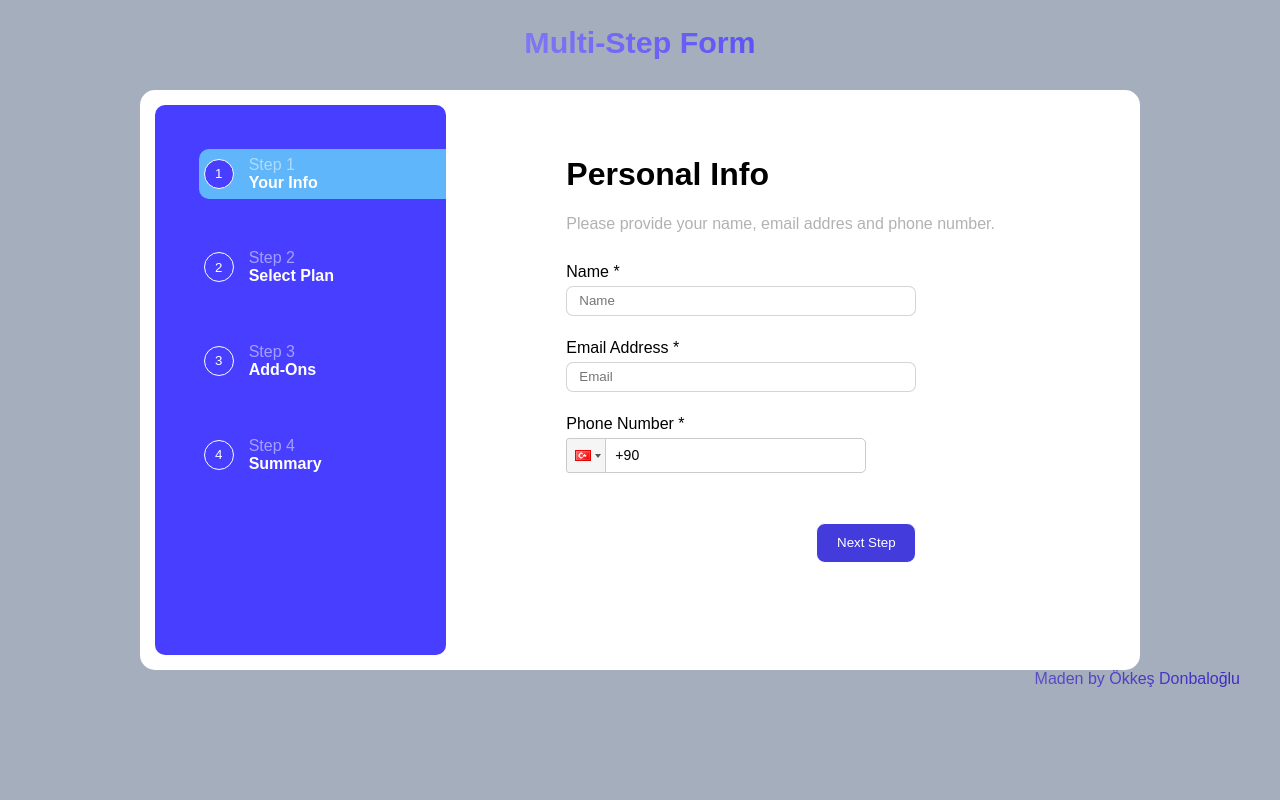
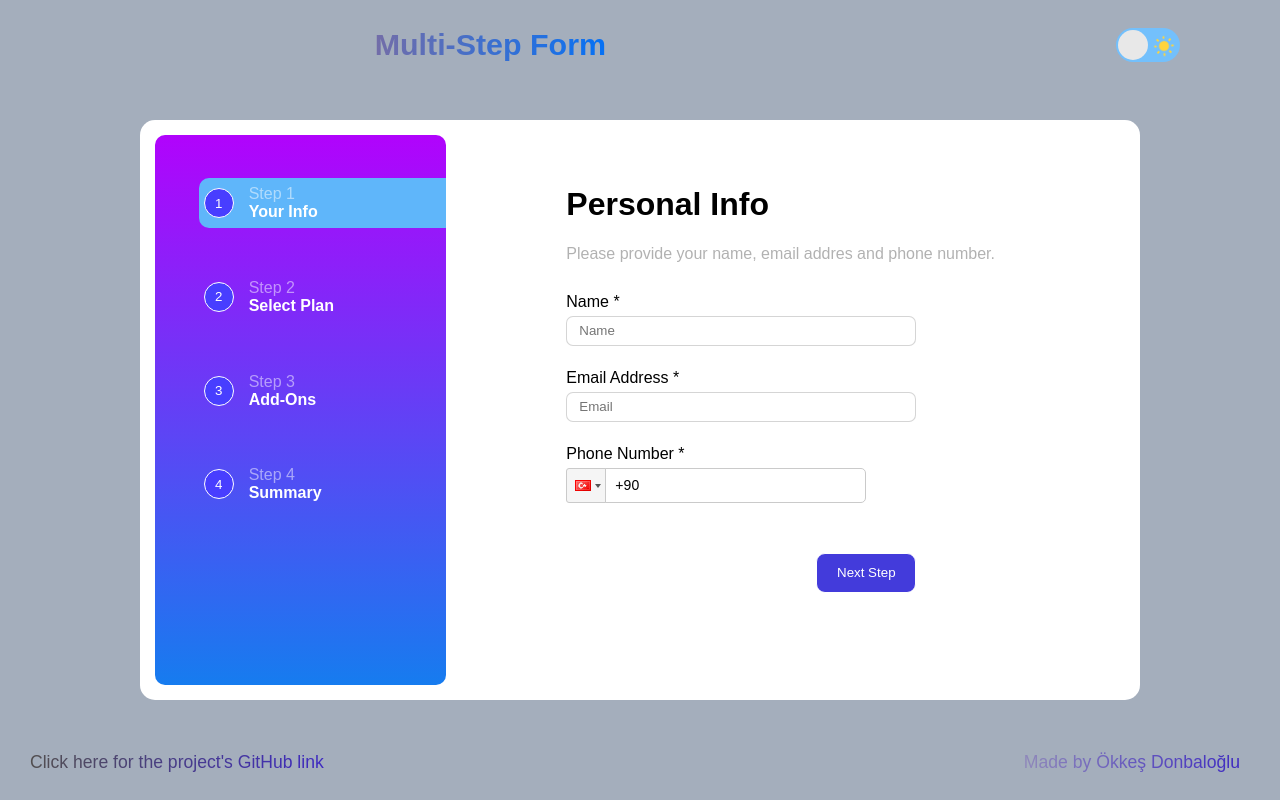
Before and after one commit to okkesd/Multi-Step-Form, a React (Create React App) app: page / in a window 1280 px wide. Built offline with nearby package versions, Linux system fonts and the light colour scheme.

Commit message:
dark mode added, images uploaded, and some changes made

```diff
--- a/src/components/form-3.jsx
+++ b/src/components/form-3.jsx
@@ -1,7 +1,7 @@
 import { React, useState } from "react";
 
 export default function Form3({next, back, addFirst, setAddFirst, addSecond, setAddSecond, addThird,
-                               setAddThird, isYearOrMonth}){
+                               setAddThird, isYearOrMonth, theme}){
 
     // set what's gonna happen when user clicks on an add-on
     let styleFirst = addFirst ? "2px solid blue": "none"
@@ -49,7 +49,7 @@ export default function Form3({next, back, addFirst, setAddFirst, addSecond, set
         </div>
 
         <div className="form-3-buttons">
-            <button className="form-3-back" onClick={back}>Go Back</button>
+            <button className={theme ? "form-3-back-dark" : "form-3-back"} onClick={back}>Go Back</button>
         </div>
         <div className="form-3-buttons">
             <button className="form-3-next" onClick={next}>Next Step</button>
--- a/src/components/main.jsx
+++ b/src/components/main.jsx
@@ -34,8 +34,9 @@ export default function Main(){
 
     // states for showing the informations at the end
     const [summary,setSummary] = useState("")
-    const [showMessage, setShowMessage] = useState(false)
-    const [price,setPrice] = useState(0)
+    const [showMessage, setShowMessage] = useState(false) // order taken message's state
+    const [price,setPrice] = useState(0) // price's state
+    const [theme,setTheme] = useState(false) // dark-theme or light-theme state
 
     // add the plan to the summary to show to user at the end (setting price is for every plan is in form 2)
     // note: sum is a variable, summary is a state
@@ -101,45 +102,46 @@ export default function Main(){
     let currentForm
     if (num===1){
         currentForm = <Form1 next={next} name={name} setName={setName} email={email} setEmail={setEmail}
-        phone={phone} setPhone={setPhone} nameTrue={nameTrue} emailTrue={emailTrue} phoneTrue={phoneTrue}/>
+        phone={phone} setPhone={setPhone} nameTrue={nameTrue} emailTrue={emailTrue} phoneTrue={phoneTrue} theme={theme}/>
     } else if (num===2){
         currentForm = <Form2 next={next} back={back} divFirst={divFirst} setDivFirst={setDivFirst}
         divSecond={divSecond} setDivSecond={setDivSecond} divThird={divThird} setDivThird={setDivThird}
-        isYearOrMonth={isYearOrMonth} setYearOrMonth={setYearOrMonth} price={price} setPrice={setPrice}/>
+        isYearOrMonth={isYearOrMonth} setYearOrMonth={setYearOrMonth} price={price} setPrice={setPrice} theme={theme}/>
     } else if (num===3){
         currentForm = <Form3 next={next} back={back} addFirst={addFirst} setAddFirst={setAddFirst}
-        addSecond={addSecond} setAddSecond={setAddSecond} addThird={addThird} setAddThird={setAddThird} isYearOrMonth={isYearOrMonth}/>
+        addSecond={addSecond} setAddSecond={setAddSecond} addThird={addThird} setAddThird={setAddThird}
+        isYearOrMonth={isYearOrMonth} theme={theme}/>
     } else if (num===4){
         currentForm = <Form4 summary={summary} back={back} plan={plan} nameTrue={nameTrue}
-        emailTrue={emailTrue} phoneTrue={phoneTrue} price={price} showMessage={showMessage} setShowMessage={setShowMessage}/>
+        emailTrue={emailTrue} phoneTrue={phoneTrue} price={price} showMessage={showMessage} setShowMessage={setShowMessage} theme={theme}/>
     }
 
     // functions for next step buttons, valiate the name and email when going from form 1 to form 2, validate that plan is chosen in form 2
-    function next(){
-        if (num == 1){
-        if (name==""){
-            console.log("name=null")
-            isNameTrue(false)
-            isEmailTrue(email!="" && /^[a-zA-Z0-9.,]*@[a-zA-Z0-9.,]*$/.test(email))
+    function next() {
+        if (num === 1) {
+          const isNameValid = name !== "";
+          const isEmailValid = email !== "" && /^[a-zA-Z0-9.,]*@[a-zA-Z0-9.,]*$/.test(email);
+
+          isNameTrue(isNameValid);
+          isEmailTrue(isEmailValid);
+
+          if (isNameValid && isEmailValid) {
+            setNum(num + 1);
+          } else {
+            alert("Email is invalid");
+          }
+        } else if (num === 2) {
+          if (plan) {
+            setNum(num + 1);
+          } else {
+            alert("Plan hasn't been chosen");
+          }
         } else {
-            isNameTrue(true)
-            console.log("name true email checkcing")
-            isEmailTrue(email!="" && /^[a-zA-Z0-9.,]*@[a-zA-Z0-9.,]*$/.test(email))
-            if (email!="" && /^[a-zA-Z0-9.,]*@[a-zA-Z0-9.,]*$/.test(email)){
-                setNum(num+1)
-                console.log("name true email true")
-            } else {
-                alert("email is invalid")
-            }
+          setNum(num + 1);
         }
-    } else if (num == 2) {
-        plan ? setNum(num+1) : alert("plan didnt choosen")
-    } else {
-        setNum(num+1)
-    }
+      }
 
-}
-    // function for back buttons
+      // function for back buttons
     function back(){
         setNum(num-1)
     }
@@ -158,15 +160,45 @@ export default function Main(){
         setNum(4)
     }
 
+    function changeTheme(){
+        setTheme(!theme)
+        console.log(theme)
+        console.log("theme değiştirildi")
+    }
+
+
     // return the Solid component (which will stay always on the page) and currentForm
     return (
-        <>
+        <div className={theme ? "full-body-dark":"full-body"}>
+        <div className="navbar">
         <h2 className="title">Multi-Step Form</h2>
-        <div className="main">
+            <label className="switch" >
+                <span className="sun">
+                <svg xmlns="http://www.w3.org/2000/svg" viewBox="0 0 24 24">
+                    <g fill="#ffd43b">
+                        <circle r={5} cy={12} cx={12} />
+                        <path d="m21 13h-1a1 1 0 0 1 0-2h1a1 1 0 0 1 0 2zm-17 0h-1a1 1 0 0 1 0-2h1a1 1 0 0 1 0 2zm13.66-5.66a1 1 0 0 1 -.66-.29 1 1 0 0 1 0-1.41l.71-.71a1 1 0 1 1 1.41 1.41l-.71.71a1 1 0 0 1 -.75.29zm-12.02 12.02a1 1 0 0 1 -.71-.29 1 1 0 0 1 0-1.41l.71-.66a1 1 0 0 1 1.41 1.41l-.71.71a1 1 0 0 1 -.7.24zm6.36-14.36a1 1 0 0 1 -1-1v-1a1 1 0 0 1 2 0v1a1 1 0 0 1 -1 1zm0 17a1 1 0 0 1 -1-1v-1a1 1 0 0 1 2 0v1a1 1 0 0 1 -1 1zm-5.66-14.66a1 1 0 0 1 -.7-.29l-.71-.71a1 1 0 0 1 1.41-1.41l.71.71a1 1 0 0 1 0 1.41 1 1 0 0 1 -.71.29zm12.02 12.02a1 1 0 0 1 -.7-.29l-.66-.71a1 1 0 0 1 1.36-1.36l.71.71a1 1 0 0 1 0 1.41 1 1 0 0 1 -.71.24z" />
+                    </g>
+                </svg>
+                </span>
+                <span className="moon">
+                    <svg xmlns="http://www.w3.org/2000/svg" viewBox="0 0 384 512">
+                        <path d="m223.5 32c-123.5 0-223.5 100.3-223.5 224s100 224 223.5 224c60.6 0 115.5-24.2 155.8-63.4 5-4.9 6.3-12.5 3.1-18.7s-10.1-9.7-17-8.5c-9.8 1.7-19.8 2.6-30.1 2.6-96.9 0-175.5-78.8-175.5-176 0-65.8 36-123.1 89.3-153.3 6.1-3.5 9.2-10.5 7.7-17.3s-7.3-11.9-14.3-12.5c-6.3-.5-12.6-.8-19-.8z" />
+                    </svg>
+                </span>
+                    <input type="checkbox" className="input-theme" onChange={changeTheme}/>
+                <span className="slider-theme" />
+            </label>
+            </div>
+        <div className={theme?"main-dark":"main"}>
             <Solid one={buttonOne} two={buttonTwo} three={buttonThree} four={buttonFour} num={num}/>
             {currentForm}
         </div>
-        <p className="developer">Maden by Ökkeş Donbaloğlu</p>
-        </>
+        <div className="information">
+            <a href="https://github.com/okkesd/Multi-Step-Form" className="link-to-github" target="_blank">Click here for the project's GitHub link</a>
+            <p className="developer">Made by Ökkeş Donbaloğlu</p>
+        </div>
+
+        </div>
     )
 }
--- a/src/components/solid.jsx
+++ b/src/components/solid.jsx
@@ -1,6 +1,6 @@
 import React, { useRef } from "react";
 
-export default function Solid({one, two, three, four, num}){
+export default function Solid({one, two, three, four, num, theme}){
 
     let backGround = "rgba(95, 182, 250)"
 
--- a/src/form.css
+++ b/src/form.css
@@ -10,22 +10,55 @@ body{
   background-color: rgb(164, 174, 188);
   margin: 0;
 }
-#root{
+.full-body{
   background-color: rgb(164, 174, 188);
+  display: grid;
+  height: 100vh;
 }
+.full-body-dark{
+  background-color: rgb(39, 1, 91);
+  display: grid;
+  height: 100vh;
+}
+
 .title{
   text-align: center;
-  margin: 25px;
+  margin: 10px;
   font-size: 1.9rem;
-  background: linear-gradient(to right, rgb(201, 195, 247), rgb(21, 5, 245));
+  background: linear-gradient(to right, rgb(115, 109, 168), rgb(5, 113, 245));
   background-clip: text;
   -webkit-background-clip: text;
   color: transparent;
 }
+.navbar{
+  display: flex;
+  align-items: center;
+  justify-content: flex-end;
+  margin-right: 100px;
+  margin-bottom: 0px;
+  margin-top: 0px;
+  gap: 500px;
+}
+.information{
+  display: flex;
+  align-items: center;
+  justify-content: space-between;
+  margin-left: 30px;
+  padding-bottom: 10px;
+}
 .developer{
   text-align: right;
   margin-right: 40px;
-  background: linear-gradient(to right, rgb(249, 245, 245), rgb(62, 42, 193));
+  background: linear-gradient(to right, rgb(143, 136, 186), rgb(62, 42, 193));
+  background-clip: text;
+  -webkit-background-clip: text;
+  display: inline;
+  color: transparent;
+  font-size: 1.1rem;
+}
+.link-to-github{
+  font-size: 1.1rem;
+  background: linear-gradient(to right, rgb(82, 79, 79), rgb(62, 42, 193));
   background-clip: text;
   -webkit-background-clip: text;
   color: transparent;
@@ -41,8 +74,20 @@ body{
     padding: 15px;
     border-radius: 15px;
 }
+.main-dark{
+  background-color: rgb(84, 68, 125);
+  width: 1000px;
+  height: 580px;
+  margin: auto;
+  margin-top: 30px;
+  display: flex;
+  justify-content:space-between;
+  padding: 15px;
+  border-radius: 15px;
+  color: white;
+}
 .main-left{
-    background-color: rgb(72,62,255);
+  background: linear-gradient(to bottom, rgb(177, 3, 252), rgb(22, 124, 239));
   /* background-image: url("../public/img/background.png");
   background-size: 400px auto;*/
   width: 30%;
@@ -88,7 +133,9 @@ body{
     background-color: rgb(112, 183, 238);
     color: rgb(30,30,30);
 }
-
+.form-1-input-dark{
+  background-color: rgb(179, 148, 247);
+}
 .form-1-form > input{
     border: 1px solid;
     border-color: rgba(49, 46, 46, 0.2);
@@ -185,6 +232,12 @@ body{
     border-radius: 6px;
     margin-top:30px;
 }
+.main-div-checkbox-dark{
+  background-color: rgb(21, 86, 143);
+  border-radius: 6px;
+  margin-top:30px;
+
+}
 .cards{
     display:flex;
     justify-content: space-evenly;
@@ -274,6 +327,42 @@ body{
     font-size: large;
     position: relative;
     top:72px;
+    align-items: center;
+}
+.form-2-back-dark{
+  border:1px solid rgba(203, 195, 195, 0.5);
+  border-radius: 5px;
+  height:2.2em;
+  background-color: rgb(67, 59, 219);
+  color: rgba(204, 196, 196, 0.7);
+  font-weight: 600;
+  font-size: large;
+  position: relative;
+  top:70px;
+  align-items: center;
+}
+.form-3-back-dark{
+  border:1px solid rgba(203, 195, 195, 0.5);
+  border-radius: 5px;
+  height:2.2em;
+  background-color: rgb(67, 59, 219);
+  color: rgba(204, 196, 196, 0.7);
+  font-weight: 600;
+  font-size: large;
+  position: relative;
+  top:62px;
+  align-items: center;
+}
+.form-4-back-dark{
+  border:1px solid rgba(203, 195, 195, 0.5);
+  border-radius: 5px;
+  height:2.2em;
+  background-color: rgb(67, 59, 219);
+  color: rgba(204, 196, 196, 0.7);
+  font-weight: 600;
+  font-size: large;
+  position: relative;
+  top:58px;
   align-items: center;
 }
 .form-3{
@@ -675,3 +764,113 @@ complete order butonu css
   transform: scale(0.7);
   background-color: rgb(15, 1, 179);
 }
+
+/*theme changer button css*/
+
+.switch {
+  font-size: 17px;
+  position: relative;
+  display: inline-block;
+  width: 64px;
+  height: 34px;
+}
+
+.switch input {
+  opacity: 0;
+  width: 0;
+  height: 0;
+}
+
+.slider-theme {
+  position: absolute;
+  cursor: pointer;
+  top: 0;
+  left: 0;
+  right: 0;
+  bottom: 0;
+  background-color: #73C0FC;
+  transition: .4s;
+  border-radius: 30px;
+}
+
+.slider-theme:before {
+  position: absolute;
+  content: "";
+  height: 30px;
+  width: 30px;
+  border-radius: 20px;
+  left: 2px;
+  bottom: 2px;
+  z-index: 2;
+  background-color: #e8e8e8;
+  transition: .4s;
+}
+
+.sun svg {
+  position: absolute;
+  top: 6px;
+  left: 36px;
+  z-index: 1;
+  width: 24px;
+  height: 24px;
+}
+
+.moon svg {
+  fill: #73C0FC;
+  position: absolute;
+  top: 5px;
+  left: 5px;
+  z-index: 1;
+  width: 24px;
+  height: 24px;
+}
+
+/* .switch:hover */.sun svg {
+  animation: rotate 15s linear infinite;
+}
+
+@keyframes rotate {
+
+  0% {
+    transform: rotate(0);
+  }
+
+  100% {
+    transform: rotate(360deg);
+  }
+}
+
+/* .switch:hover */.moon svg {
+  animation: tilt 5s linear infinite;
+}
+
+@keyframes tilt {
+
+  0% {
+    transform: rotate(0deg);
+  }
+
+  25% {
+    transform: rotate(-10deg);
+  }
+
+  75% {
+    transform: rotate(10deg);
+  }
+
+  100% {
+    transform: rotate(0deg);
+  }
+}
+
+.input-theme:checked + .slider-theme {
+  background-color: #183153;
+}
+
+.input-theme:focus + .slider-theme {
+  box-shadow: 0 0 1px #183153;
+}
+
+.input-theme:checked + .slider-theme:before {
+  transform: translateX(30px);
+}
```
Also changed, not shown: src/components/form-1.jsx (+7 -6 lines), src/components/form-2.jsx (+13 -12 lines), src/components/form-4.jsx (+5 -5 lines). Lines whose indentation alone changed are shown as unchanged.
